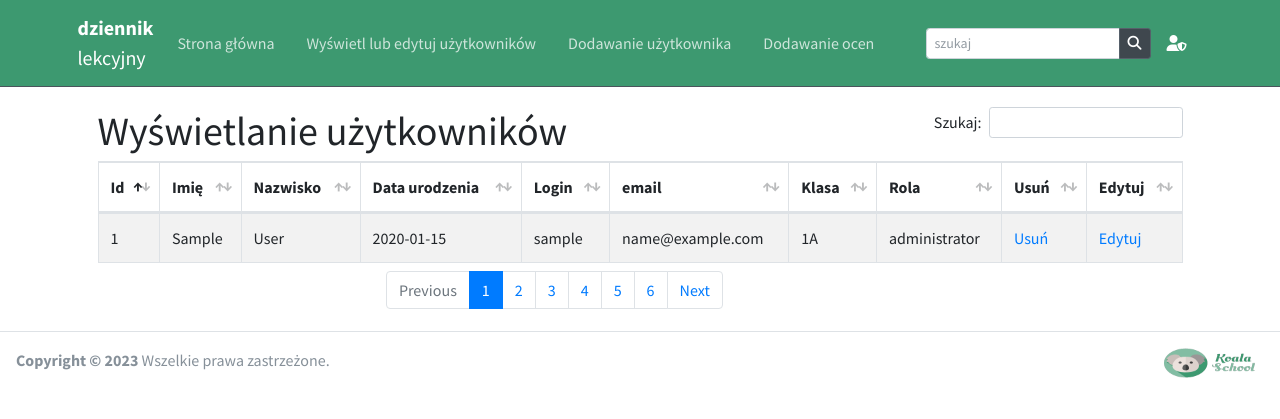
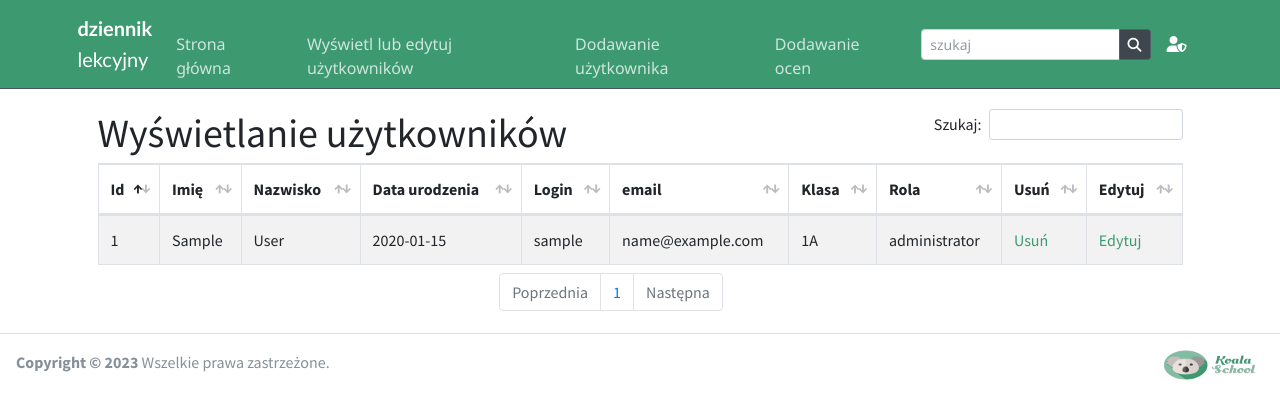
Before and after one commit to Bakkonrad/school_diary, a PHP site: page /admin/admin_edit_users.php in a window 1280 px wide. Shown: the top 419 px of the page. Run offline with PHP 8.4, Linux system fonts and the light colour scheme; a user stored in the database is signed in; data comes from the database, SQL or seed files in the repository; tables that the repository leaves empty hold one stand-in row (values such as "Sample post"); some libraries are stand-ins or nearby versions.

Commit message:
admin user table pages

```diff
--- a/pages/admin/admin_edit_users.php
+++ b/pages/admin/admin_edit_users.php
@@ -29,6 +29,8 @@
     <link rel="stylesheet" href="../../plugins/datatables-buttons/css/buttons.bootstrap4.min.css">
     <!-- Theme style -->
     <link rel="stylesheet" href="../../dist/css/adminlte.min.css">
+    <!-- Custom style -->
+    <link rel="stylesheet" href="../css/style.css">
 </head>
 
 <body class="hold-transition layout-top-nav">
@@ -159,8 +161,24 @@
                                                 require "../../scripts/connect.php";
                                                 mysqli_report(MYSQLI_REPORT_STRICT); //raportowanie o błędach w wyjątkach
 
-                                                $sql = "SELECT users.id, users.firstName, users.lastName, users.birthday, users.email, users.login, classes.class, roles.role FROM `users` JOIN `classes` ON `users`.`class` = `classes`.`class_id` JOIN `roles` ON `users`.`role` = `roles`.`role_id`;";
+                                                $recordsPerPage = 2; //ilość rekordów na stronie
 
+                                                if(isset($_GET['page'])) //jesli jest ustawiona zmienna page
+                                                {
+                                                    $currentPage = $_GET['page'];
+                                                }
+                                                else
+                                                {
+                                                    $currentPage = 1;
+                                                }
+
+                                                $sql = "SELECT COUNT(*) AS allUsers FROM `users`;";  //zapytanie zliczające wszystkie rekordy
+                                                $result = $conn->query($sql);
+                                                $row = $result->fetch_assoc();
+                                                $allUsers = $row['allUsers']; //liczba wszystkich rekordów w bazie
+                                                $numberOfPages = ceil($allUsers/$recordsPerPage); //liczba stron
+
+                                                $sql = "SELECT users.id, users.firstName, users.lastName, users.birthday, users.email, users.login, classes.class, roles.role FROM `users` JOIN `classes` ON `users`.`class` = `classes`.`class_id` JOIN `roles` ON `users`.`role` = `roles`.`role_id` LIMIT $recordsPerPage OFFSET ".($currentPage-1)*$recordsPerPage.";";
                                                 $result = $conn->query($sql);
 
                                                 if($result->num_rows == 0)
@@ -182,42 +200,14 @@
                                                             <td>$user[class]</td>
                                                             <td>$user[role]</td>
                                                             <td><a href="../../scripts/delete_user.php?userDeleteId=$user[id]">Usuń</a></td>
-                                                            <td><a href="./5_db_table_delete_add_update.php?userUpdateId=$user[id]">Edytuj</a></td>
+                                                            <td><a href="../../scripts/update_user.php?userUpdateId=$user[id]">Edytuj</a></td>
                                                         </tr>
                                                     HTML;
                                                     }
                                                 }
-
+                                                $conn->close();
                                             ?>
-                                                <!-- <tr class="odd">
-                                                    <td class="dtr-control sorting_1" tabindex="0">Gecko</td>
-                                                    <td>Firefox 1.0</td>
-                                                    <td>Win 98+ / OSX.2+</td>
-                                                    <td>1.7</td>
-                                                    <td>A</td>
-                                                </tr>
-                                                <tr class="even">
-                                                    <td class="dtr-control sorting_1" tabindex="0">Gecko</td>
-                                                    <td>Firefox 1.5</td>
-                                                    <td>Win 98+ / OSX.2+</td>
-                                                    <td>1.8</td>
-                                                    <td>A</td>
-                                                </tr> -->
                                             </tbody>
-                                            <!-- <tfoot>
-                                                <tr>
-                                                    <th rowspan="1" colspan="1">Id</th>
-                                                    <th rowspan="1" colspan="1">Imię</th>
-                                                    <th rowspan="1" colspan="1">Nazwisko</th>
-                                                    <th rowspan="1" colspan="1">Data urodzenia</th>
-                                                    <th rowspan="1" colspan="1">Login</th>
-                                                    <th rowspan="1" colspan="1">Email</th>
-                                                    <th rowspan="1" colspan="1">Klasa</th>
-                                                    <th rowspan="1" colspan="1">Rola</th>
-                                                    <th rowspan="1" colspan="1">Usuń</th>
-                                                    <th rowspan="1" colspan="1">Edytuj</th>
-                                                </tr>
-                                            </tfoot> -->
                                         </table>
                                     </div>
                                 </div>
@@ -229,30 +219,53 @@
                                     <div class="col-sm-12 col-md-7">
                                         <div class="dataTables_paginate paging_simple_numbers" id="example1_paginate">
                                             <ul class="pagination">
-                                                <li class="paginate_button page-item previous disabled"
-                                                    id="example1_previous"><a href="#" aria-controls="example1"
-                                                        data-dt-idx="0" tabindex="0" class="page-link">Previous</a></li>
-                                                <li class="paginate_button page-item active"><a href="#"
-                                                        aria-controls="example1" data-dt-idx="1" tabindex="0"
-                                                        class="page-link">1</a></li>
-                                                <li class="paginate_button page-item "><a href="#"
-                                                        aria-controls="example1" data-dt-idx="2" tabindex="0"
-                                                        class="page-link">2</a></li>
-                                                <li class="paginate_button page-item "><a href="#"
-                                                        aria-controls="example1" data-dt-idx="3" tabindex="0"
-                                                        class="page-link">3</a></li>
-                                                <li class="paginate_button page-item "><a href="#"
-                                                        aria-controls="example1" data-dt-idx="4" tabindex="0"
-                                                        class="page-link">4</a></li>
-                                                <li class="paginate_button page-item "><a href="#"
-                                                        aria-controls="example1" data-dt-idx="5" tabindex="0"
-                                                        class="page-link">5</a></li>
-                                                <li class="paginate_button page-item "><a href="#"
-                                                        aria-controls="example1" data-dt-idx="6" tabindex="0"
-                                                        class="page-link">6</a></li>
-                                                <li class="paginate_button page-item next" id="example1_next"><a
-                                                        href="#" aria-controls="example1" data-dt-idx="7" tabindex="0"
-                                                        class="page-link">Next</a></li>
+                                                <?php
+
+                                                if($currentPage == 1) //przycisk previous
+                                                {
+                                                    echo <<< HTML
+                                                    <li class="paginate_button page-item previous disabled" id="example1_previous">
+                                                        <a href="#" aria-controls="example1" data-dt-idx="0" tabindex="0" class="page-link">Poprzednia</a>
+                                                    </li>
+                                                    HTML;
+                                                }
+                                                else
+                                                {
+                                                    $previousPage = $currentPage - 1;
+                                                    echo <<< HTML
+                                                    <li class="paginate_button page-item previous" id="example1_previous">
+                                                        <a href="./admin_edit_users.php?page=$previousPage" aria-controls="example1" data-dt-idx="0" tabindex="0" class="page-link">Poprzednia</a>
+                                                    </li>
+                                                    HTML;
+                                                }
+
+                                                for($i=1; $i<=$numberOfPages; $i++) //przyciski z numerami stron
+                                                {
+                                                    echo <<< HTML
+                                                    <li class="paginate_button page-item">
+                                                        <a href="./admin_edit_users.php?page=$i" aria-controls="example1" data-dt-idx="1" tabindex="0" class="page-link">$i</a>
+                                                    </li>
+                                                    HTML;
+                                                }
+
+                                                if($currentPage == $numberOfPages) //przycisk next
+                                                {
+                                                    echo <<< HTML
+                                                    <li class="paginate_button page-item next disabled" id="example1_next">
+                                                        <a href="#" aria-controls="example1" data-dt-idx="7" tabindex="0" class="page-link">Następna</a>
+                                                    </li>
+                                                    HTML;
+                                                }
+                                                else
+                                                {
+                                                    $nextPage = $currentPage + 1;
+                                                    echo <<< HTML
+                                                    <li class="paginate_button page-item next" id="example1_next">
+                                                        <a href="./admin_edit_users.php?page=$nextPage" aria-controls="example1" data-dt-idx="7" tabindex="0" class="page-link">Następna</a>
+                                                    </li>
+                                                    HTML;
+                                                }
+                                                ?>
                                             </ul>
                                         </div>
                                     </div>
```
